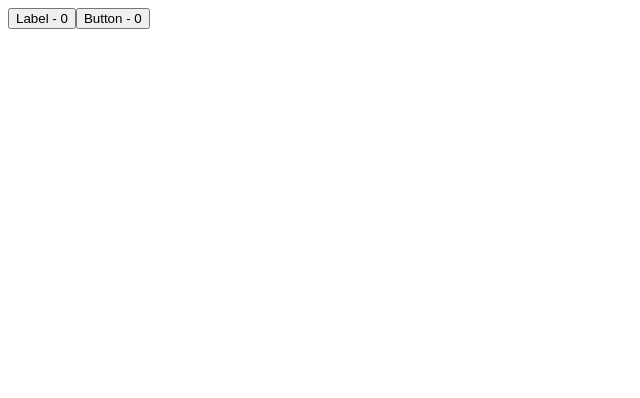
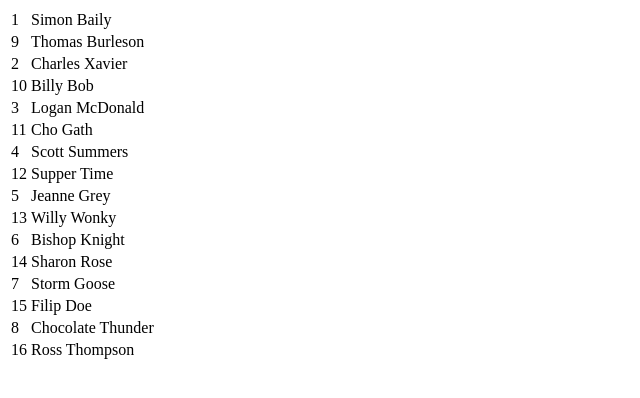
Before and after one commit to wduntak/egghead-react-fundamentals, a React app: page / in a window 1280 px wide. Shown: the top 398 px of the page, without its empty margins (0-640 px from the left). Built offline with nearby package versions, Linux system fonts and the light colour scheme.

Commit message:
Dynamically generate compomponents and use unique key for sibling components

```diff
--- a/App.js
+++ b/App.js
@@ -1,50 +1,38 @@
 import React from 'react';
-import ReactDOM from 'react-dom';
 
-
-let Mixin = InnerComponent => class extends React.Component {
+class App extends React.Component {
 	constructor() {
 		super();
-		this.update = this.update.bind(this);
-		this.state = { val: 0 }
-	}
-	update() {
-		this.setState({val: this.state.val + 1})
-	}
-	componentWillMount() {
-		console.log("Will Mount")
+		this.state = {data: [
+			{id:1, name: "Simon Baily"}, {id: 9, name: "Thomas Burleson"},
+			{id:2, name: "Charles Xavier"}, {id: 10, name: "Billy Bob"},
+			{id:3, name: "Logan McDonald"}, {id: 11, name: "Cho Gath"},
+			{id:4, name: "Scott Summers"}, {id: 12, name: "Supper Time"},
+			{id:5, name: "Jeanne Grey"}, {id: 13, name: "Willy Wonky"},
+			{id:6, name: "Bishop Knight"}, {id: 14, name: "Sharon Rose"},
+			{id:7, name: "Storm Goose"}, {id: 15, name: "Filip Doe"},
+			{id:8, name: "Chocolate Thunder"}, {id: 16, name: "Ross Thompson"}
+		]}
 	}
 	render() {
-		return <InnerComponent
-			update={this.update}
-			{...this.state}
-			{...this.props} />
-	}
-	componentDidMount() {
-		console.log("Mounted")
-	}
-}
-
-const Button = (props) => <button onClick={props.update}>
-															{props.text} - {props.val}
-													</button>
-
-const Label = (props) => <button onMouseMove={props.update}>
-															{props.text} - {props.val}
-													</button>
-
-let ButtonMixed = Mixin(Button)
-let LabelMixed = Mixin(Label)
-
-class App extends React.Component {
-	render() {
+		let rows = this.state.data.map( person => {
+			return <PersonRow key={person.id} data={person} />
+		})
 		return (
-			<div>
-				<LabelMixed text = "Label" />
-				<ButtonMixed text = "Button" />
-			</div>
+			<table>
+				<tbody>{rows}</tbody>
+			</table>
 		)
 	}
 }
 
+const PersonRow = (props) => {
+	return (
+		<tr >
+			<td>{props.data.id}</td>
+			<td>{props.data.name}</td>
+		</tr>
+	)
+}
+
 export default App
```
